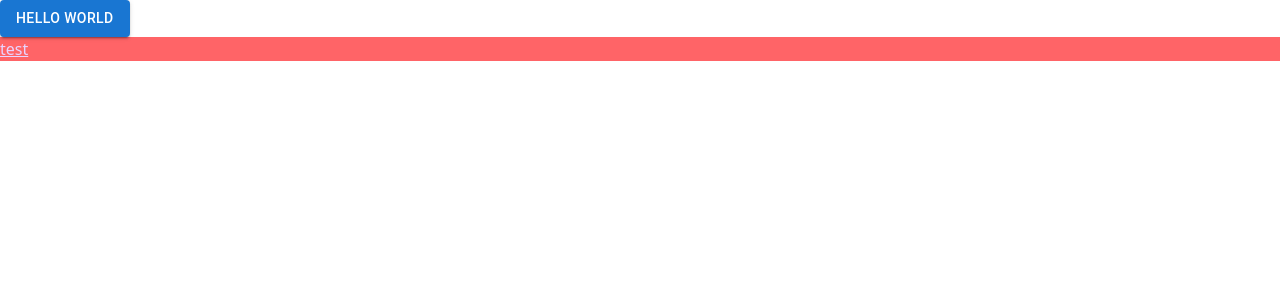
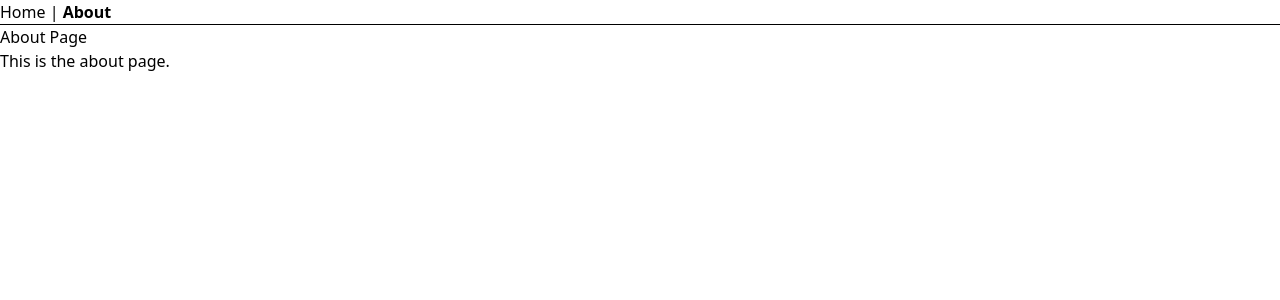
Before and after one commit to mapleroyal/FoodAppDemo, a React (Vite) app: page /about in a window 1280 px wide. Shown: the top 300 px of the page. Built offline with nearby package versions, Linux system fonts and the light colour scheme.

Commit message:
vite + react js + react router + tailwind + material ui installed and configured. next: begin dev on the current project

```diff
--- a/package.json
+++ b/package.json
@@ -18,6 +18,7 @@
     "@tailwindcss/vite": "^4.1.11",
     "react": "^19.1.0",
     "react-dom": "^19.1.0",
+    "react-router": "^7.7.0",
     "tailwindcss": "^4.1.11"
   },
   "devDependencies": {
--- a/src/App.jsx
+++ b/src/App.jsx
@@ -1,12 +1,16 @@
-import Button from "@mui/material/Button";
+import { Routes, Route } from "react-router";
+import Layout from "./Layout";
+import Home from "./pages/Home";
+import About from "./pages/About";
 
-export default function ButtonUsage() {
+export default function App() {
   return (
-    <>
-      <Button variant="contained">Hello world</Button>
-      <p className="text-purple-200 underline font-extralight lowercase bg-red-400">
-        test
-      </p>
-    </>
+    <Routes>
+      <Route element={<Layout />}>
+        <Route index element={<Home />} />
+        <Route path="about" element={<About />} />
+        {/* You can add more routes here */}
+      </Route>
+    </Routes>
   );
 }
--- /dev/null
+++ b/src/Layout.jsx
@@ -0,0 +1,28 @@
+import { NavLink, Outlet } from "react-router";
+
+export default function Layout() {
+  return (
+    <div>
+      <nav>
+        <NavLink
+          to="/"
+          className={({ isActive }) => (isActive ? "font-bold" : "")}
+        >
+          Home
+        </NavLink>
+        {" | "}
+        <NavLink
+          to="/about"
+          className={({ isActive }) => (isActive ? "font-bold" : "")}
+        >
+          About
+        </NavLink>
+      </nav>
+      <hr />
+      <main>
+        {/* Child routes will render here */}
+        <Outlet />
+      </main>
+    </div>
+  );
+}
--- a/src/main.jsx
+++ b/src/main.jsx
@@ -1,5 +1,6 @@
 import { StrictMode } from "react";
 import { createRoot } from "react-dom/client";
+import { BrowserRouter } from "react-router";
 import "./index.css";
 import App from "./App.jsx";
 import { StyledEngineProvider } from "@mui/material/styles";
@@ -7,9 +8,11 @@ import GlobalStyles from "@mui/material/GlobalStyles";
 
 createRoot(document.getElementById("root")).render(
   <StrictMode>
-    <StyledEngineProvider enableCssLayer>
-      <GlobalStyles styles="@layer theme, base, mui, components, utilities;" />
-      <App />
-    </StyledEngineProvider>
+    <BrowserRouter>
+      <StyledEngineProvider enableCssLayer>
+        <GlobalStyles styles="@layer theme, base, mui, components, utilities;" />
+        <App />
+      </StyledEngineProvider>
+    </BrowserRouter>
   </StrictMode>
 );
--- /dev/null
+++ b/src/pages/About.jsx
@@ -0,0 +1,8 @@
+export default function About() {
+  return (
+    <>
+      <h2>About Page</h2>
+      <p>This is the about page.</p>
+    </>
+  );
+}
--- /dev/null
+++ b/src/pages/Home.jsx
@@ -0,0 +1,11 @@
+import Button from "@mui/material/Button";
+
+export default function Home() {
+  return (
+    <>
+      <h2>Home Page</h2>
+      <Button variant="contained">Hello from Material-UI!</Button>
+      <p className="text-sky-600">Tailwind is working!</p>
+    </>
+  );
+}
```
Also changed, not shown: 2 other files (tests, documents, lock files or other folders).
